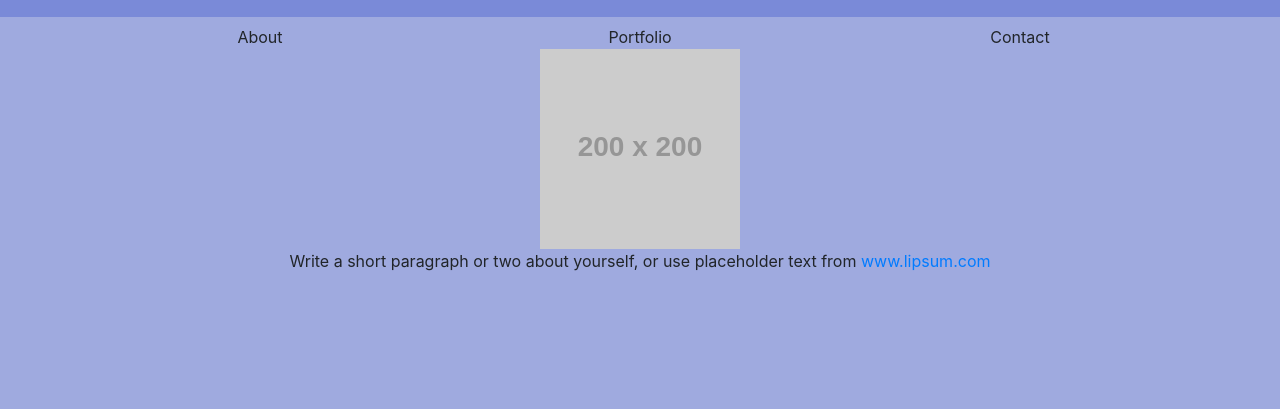
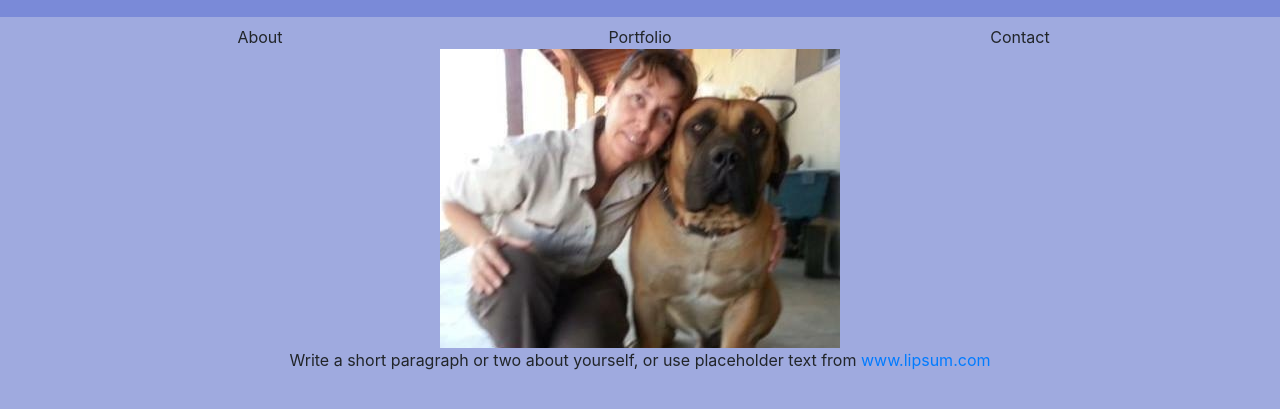
Before and after one commit to amcs11/Bootstrap-02hmwk, a plain HTML site: page index.html in a window 1280 px wide. Shown: the part 61-470 px from the top of the page. Drawn offline with nearby package versions, Linux system fonts and the light colour scheme; placeholder pictures from the web are drawn by us.

Commit message:
added photo

```diff
--- a/index.html
+++ b/index.html
@@ -21,7 +21,7 @@
 
      <!--Contents of Container-->
 
-      <div class="container">
+      <nav class="container">
         <div class="row">
           <div class="col-sm">
             About
@@ -33,10 +33,10 @@
             Contact
           </div>
         </div>
-        <img src="http://placehold.it/200x200" alt="Your Image" id="bio-image">
+        <img src="./Assets/Images/Gordy-9.13.17.jpg" alt="Owner and Dog" id="gordy">
         <p>Write a short paragraph or two about yourself, or use placeholder text from <a href="http://www.lipsum.com/">www.lipsum.com</a></p>
 
-      </div>
+      </nav>
 
       <img src="" alt="">
 
```
